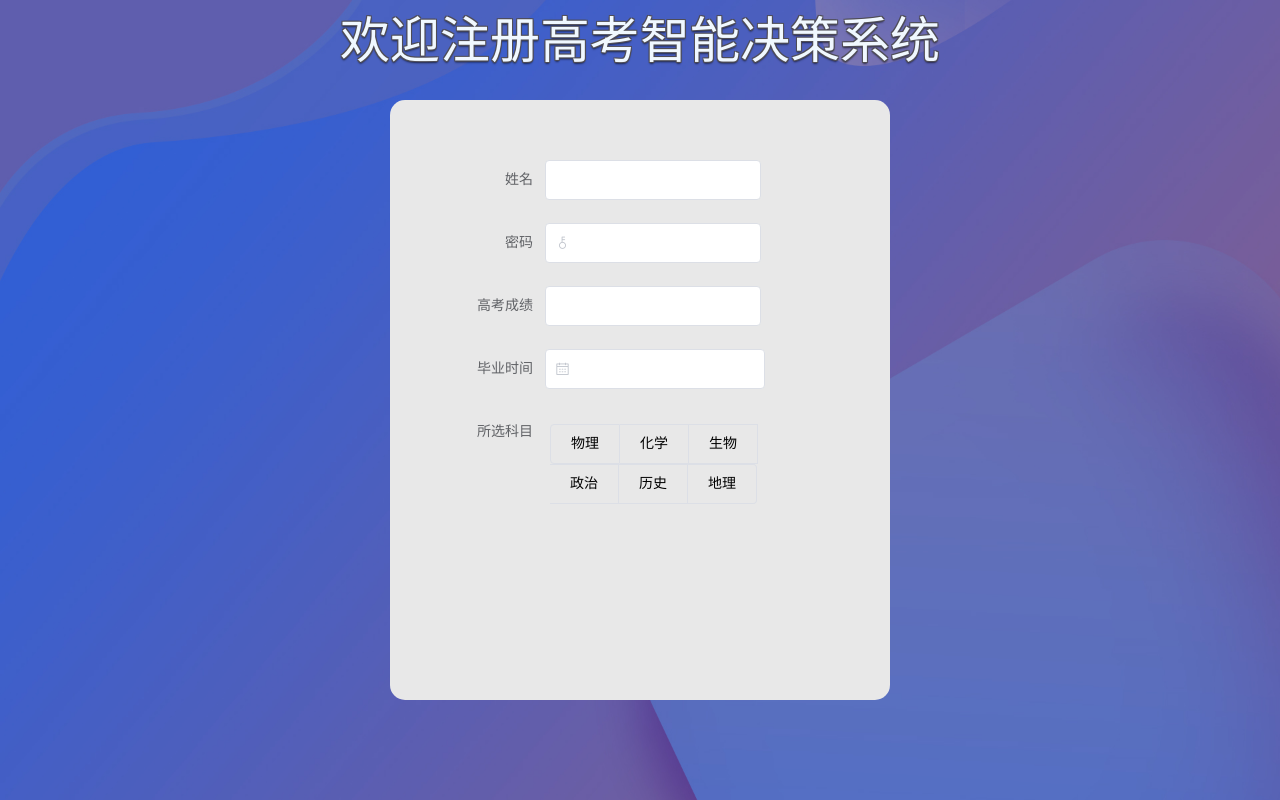
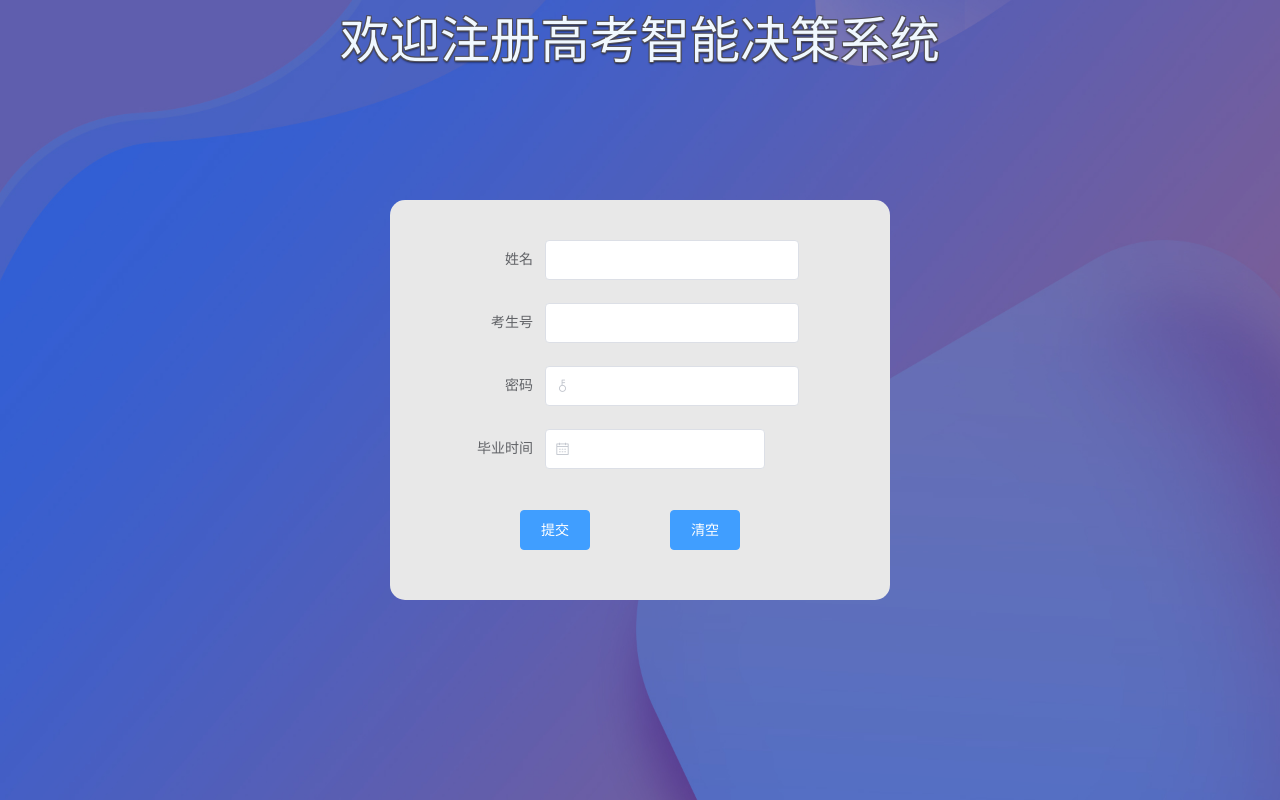
Before and after one commit to KYOSG/Vue, a Vue app: page /#/Signup in a window 1280 px wide. Built offline with nearby package versions, Linux system fonts and the light colour scheme.

Commit message:
2021.7.19 20:46 注册页面基本完成

```diff
--- a/src/assets/Js/signUp.js
+++ b/src/assets/Js/signUp.js
@@ -1,20 +1,22 @@
 import '../css/signup.css'
-const subjectOptions = ['物理', '化学', '生物', '政治','历史','地理'];
+import { defineComponent, ref } from 'vue'
+//const subjectOptions = ['物理', '化学', '生物', '政治','历史','地理'];
 export default {
     name: "Signup",
     data() {
         return {
             labelPosition: 'right',
             studentData: {
-                name: '',
-                password:'',
-                score: '',
-                type: '',
-                year: '',
+                name: ref(''),
+                number:ref(''),
+                password:ref(''),
+                score: ref(''),
+                type: ref(''),
+                year: ref(''),
                 subject: [''],
             },
 
-            subjects: subjectOptions
+           // subjects: subjectOptions
         };
     }
 }
--- a/src/assets/css/signup.css
+++ b/src/assets/css/signup.css
@@ -23,7 +23,7 @@
 
 .From-Background{
     width: 500px;
-    height: 600px;
+    height: 400px;
     background-color: #E8E8E8;
     border-radius: 15px;
     position: absolute;
@@ -37,13 +37,26 @@
     position: absolute;
     top: 10%;
     padding-left: 15%;
-    padding-right: 20%;
+    padding-right: 15%;
 }
+
 .fromItem{
-    padding-right: 9%;
+    padding-right: 4%;
 }
 
 .checkBox{
     padding-top: 5%;
     padding-left: 5px;
 }
+
+.submit_button{
+    position: absolute;
+    top:310px;
+    right: 300px;
+}
+
+.clear_button{
+    position: absolute;
+    top:310px;
+    right: 150px;
+}
--- a/src/views/Signup.vue
+++ b/src/views/Signup.vue
@@ -6,29 +6,32 @@
   <div class="From-Background">
 <div class="From">
   <el-form :label-position="labelPosition" label-width="80px" >
-    <!--用户名-->
-   <el-form-item label="姓名" class="fromItem">
-      <el-input v-model="studentData.name"></el-input>
+    <!--姓名-->
+   <el-form-item label="姓名" class="fromItem" >
+      <el-input v-model="studentData.name" clearable></el-input>
     </el-form-item>
+
+    <!--考号-->
+    <el-form-item label="考生号" class="fromItem">
+      <el-input v-model="studentData.number" clearable></el-input>
+    </el-form-item>
+
     <!--密码-->
     <el-form-item label="密码" class="fromItem">
     <el-input v-model="studentData.password"
               type="password"
               prefix-icon="el-icon-key"
-              show-password></el-input>
+              show-password clearable></el-input>
     </el-form-item>
-    <!--成绩-->
-    <el-form-item label="高考成绩" class="fromItem">
-      <el-input v-model="studentData.score"></el-input>
-    </el-form-item>
+
     <!--毕业时间-->
-    <el-form-item label="毕业时间">
+    <el-form-item label="毕业时间" class="formItem">
         <el-date-picker
             v-model="studentData.year"
             type="year">
         </el-date-picker>
     </el-form-item>
-    <!--高考选课-->
+    <!--高考选课
     <el-form-item label="所选科目">
       <el-checkbox-group
           v-model="studentData.subject"
@@ -38,10 +41,15 @@
         <el-checkbox-button v-for="subject in subjects" :label="subject" :key="subject">{{subject}}</el-checkbox-button>
       </el-checkbox-group>
     </el-form-item>
-
+-->
   </el-form>
 
 </div>
+
+    <el-row>
+       <el-button type="primary" class="submit_button">提交</el-button>
+      <el-button type="primary" class="clear_button">清空</el-button>
+    </el-row>
 
   </div>
 
```
